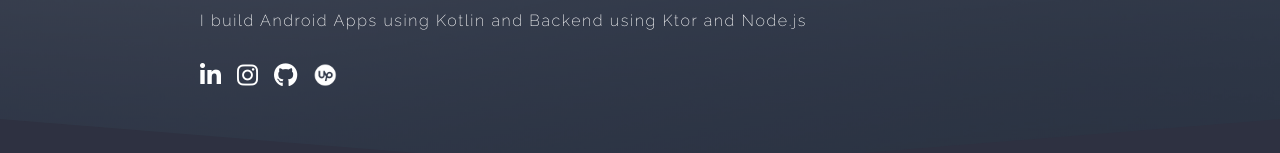
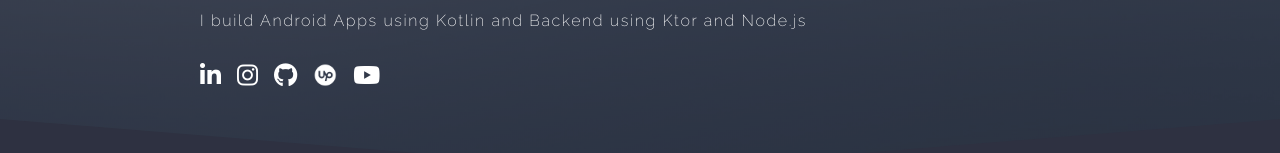
Before and after one commit to Sk-singla/portfolio, a React (Create React App) app: page / in a window 1280 px wide. Shown: the part 244-397 px from the top of the page. Built offline with nearby package versions, Linux system fonts and the light colour scheme; no server answers.

Commit message:
youtube link added

```diff
--- a/src/components/Banner.js
+++ b/src/components/Banner.js
@@ -21,6 +21,10 @@ export const Banner = () => {
                 <a href="https://www.upwork.com/freelancers/~01ae4530d8e0c0f434/" target="_blank" rel="noreferrer">
                     <img src="/upwork.png" width="24px" className='align-top me-3' alt=""/>
                 </a>
+                <a href="https://www.youtube.com/channel/UCSAUbaI3Y14XxhX0T_RJwTw/" target="_blank" rel="noreferrer">
+                    <i className="fa fa-youtube me-3" style={{fontSize: "24px"}}/>
+                </a>
+
 
             </div>
         </section>
```
